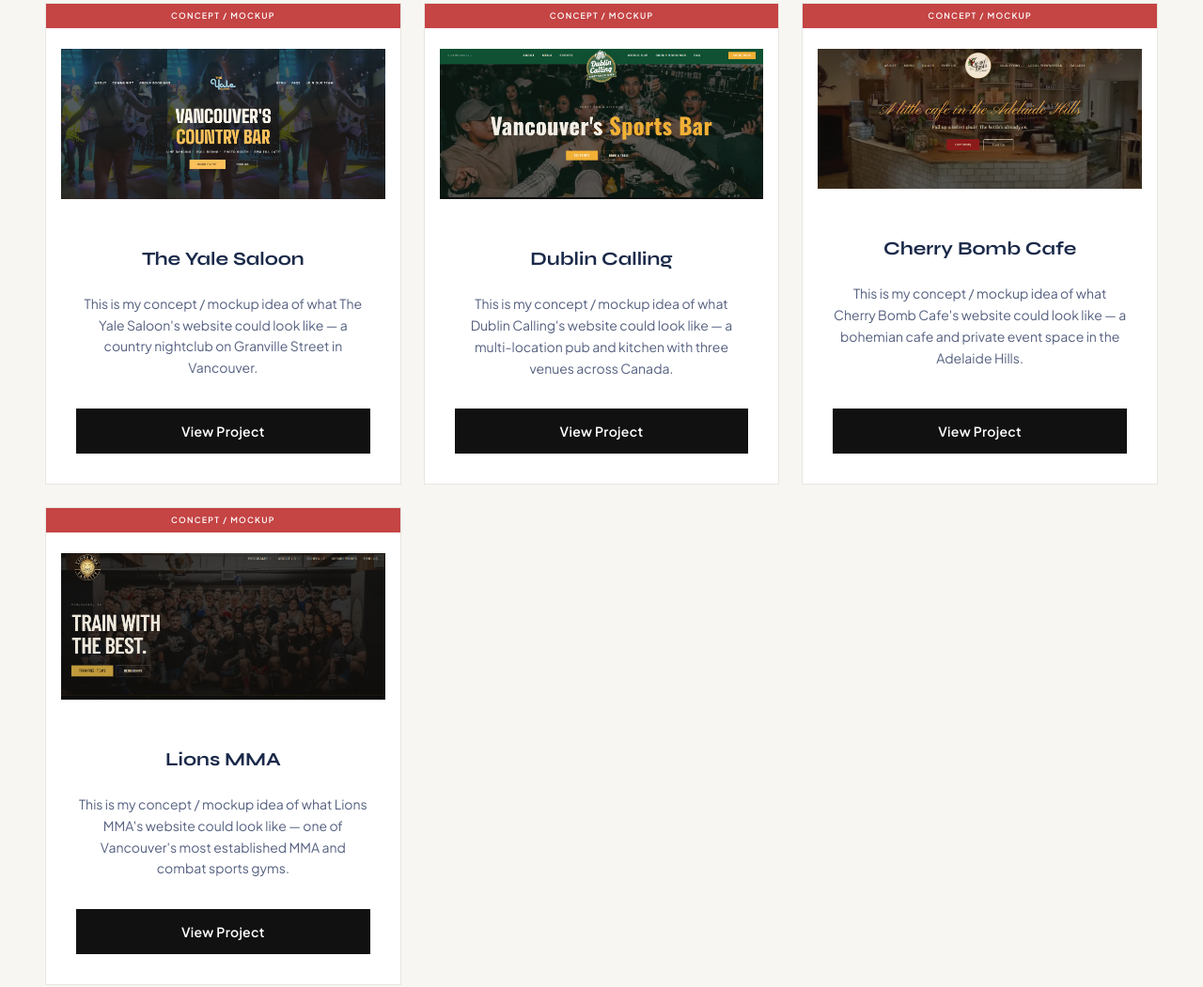
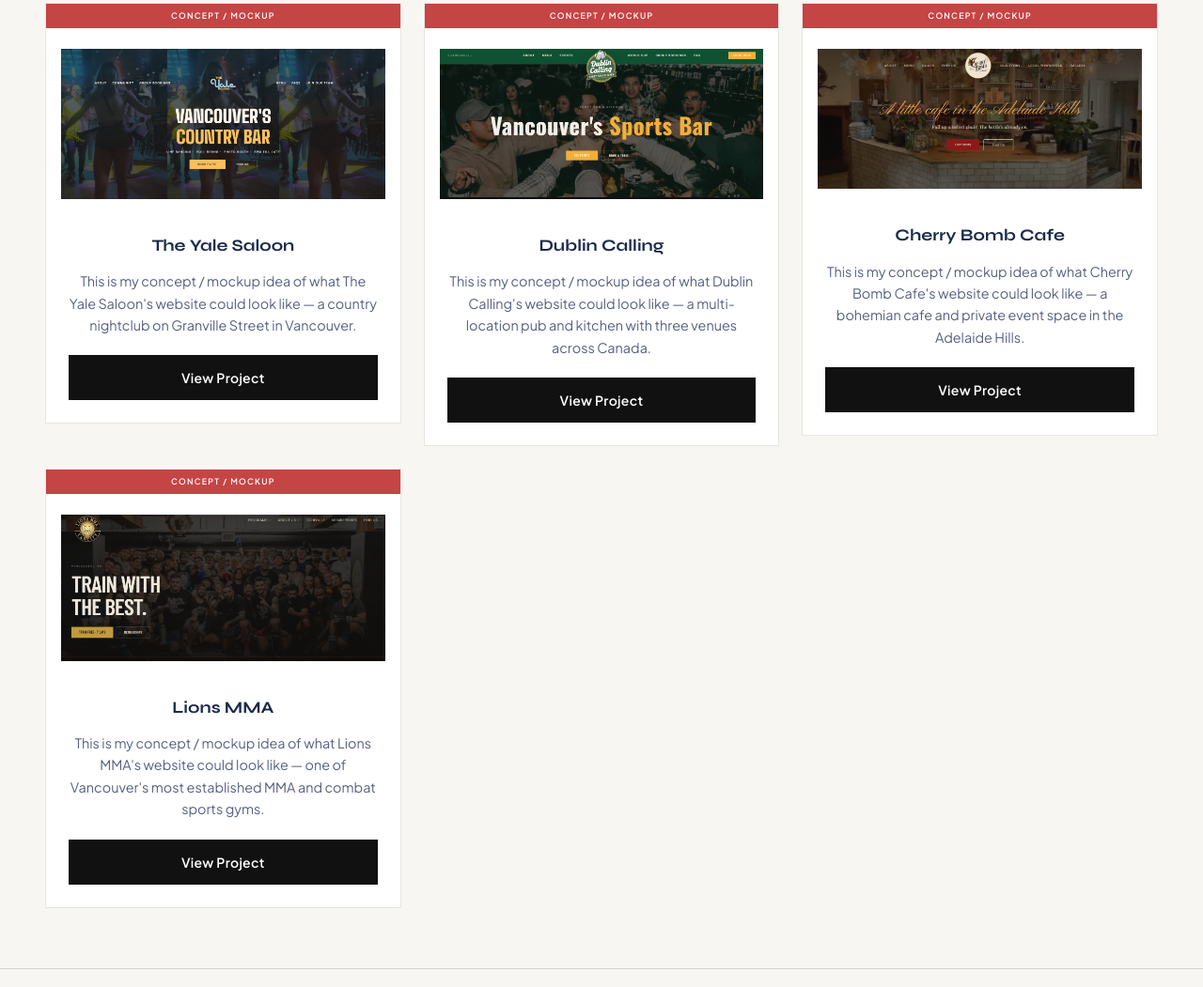
Before and after one commit to alexandriabraniff-dotcom/alexandria-braniff-portfolio, an Astro site: page /portfolio/mockup-projects in a window 1280 px wide. Shown: the part 482-1533 px from the top of the page at 94% size. Built offline with nearby package versions, Linux system fonts and the light colour scheme; Astro itself is replaced by a stand-in of ours; a web font is replaced by a local one.

Commit message:
Remove h-full stretch, tighten card padding, slightly bigger text

```diff
--- a/src/components/ProjectCard.astro
+++ b/src/components/ProjectCard.astro
@@ -25,7 +25,7 @@
 const modalId = `logo-modal-${project.id}`;
 ---
 
-<div class="flex flex-col overflow-hidden h-full" style="border: 1px solid #E8E6E0; background: #fff;">
+<div class="flex flex-col overflow-hidden" style="border: 1px solid #E8E6E0; background: #fff;">
   <!-- Image area: logo grid or single screenshot -->
   {isLogoProject ? (
     <div class="w-full flex-shrink-0 p-6" style="background: #fff;">
@@ -56,11 +56,11 @@
   )}
 
   <!-- Info -->
-  <div class="flex flex-col items-center text-center px-4 sm:px-8 pt-8 pb-8 flex-1">
-    <h3 class="font-display font-bold text-text mb-5" style="font-size: 1.25rem; font-weight: 700;">
+  <div class="flex flex-col items-center text-center px-4 sm:px-6 pt-5 pb-6">
+    <h3 class="font-display font-bold text-text mb-3" style="font-size: 1.1rem; font-weight: 700;">
       {project.name}
     </h3>
-    <p class="font-body text-sm text-muted leading-relaxed mb-8 flex-1">
+    <p class="font-body text-muted leading-relaxed mb-5" style="font-size: 0.9rem;">
       {isMockup
         ? `This is my concept / mockup idea of what ${project.name}'s website could look like — ${project.mockupBlurb ?? project.blurb}.`
         : (project.detail?.business ?? project.blurb)
--- a/src/pages/portfolio/index.astro
+++ b/src/pages/portfolio/index.astro
@@ -42,8 +42,8 @@
       <div class="max-w-7xl mx-auto">
         <div id="project-grid" class="grid grid-cols-1 sm:grid-cols-2 lg:grid-cols-3 gap-6">
           {projects.map((project, i) => (
-            <div data-category={project.category ?? 'web-design'} class="h-full">
-              <AnimateIn delay={i * 80} class="h-full">
+            <div data-category={project.category ?? 'web-design'}>
+              <AnimateIn delay={i * 80}>
                 <ProjectCard project={project} />
               </AnimateIn>
             </div>
--- a/src/pages/portfolio/mockup-projects.astro
+++ b/src/pages/portfolio/mockup-projects.astro
@@ -42,8 +42,8 @@
       <div class="max-w-7xl mx-auto">
         <div id="project-grid" class="grid grid-cols-1 sm:grid-cols-2 lg:grid-cols-3 gap-6">
           {projects.map((project, i) => (
-            <div data-category={project.category ?? 'web-design'} class="h-full">
-              <AnimateIn delay={i * 80} class="h-full">
+            <div data-category={project.category ?? 'web-design'}>
+              <AnimateIn delay={i * 80}>
                 <ProjectCard project={project} />
               </AnimateIn>
             </div>
```
